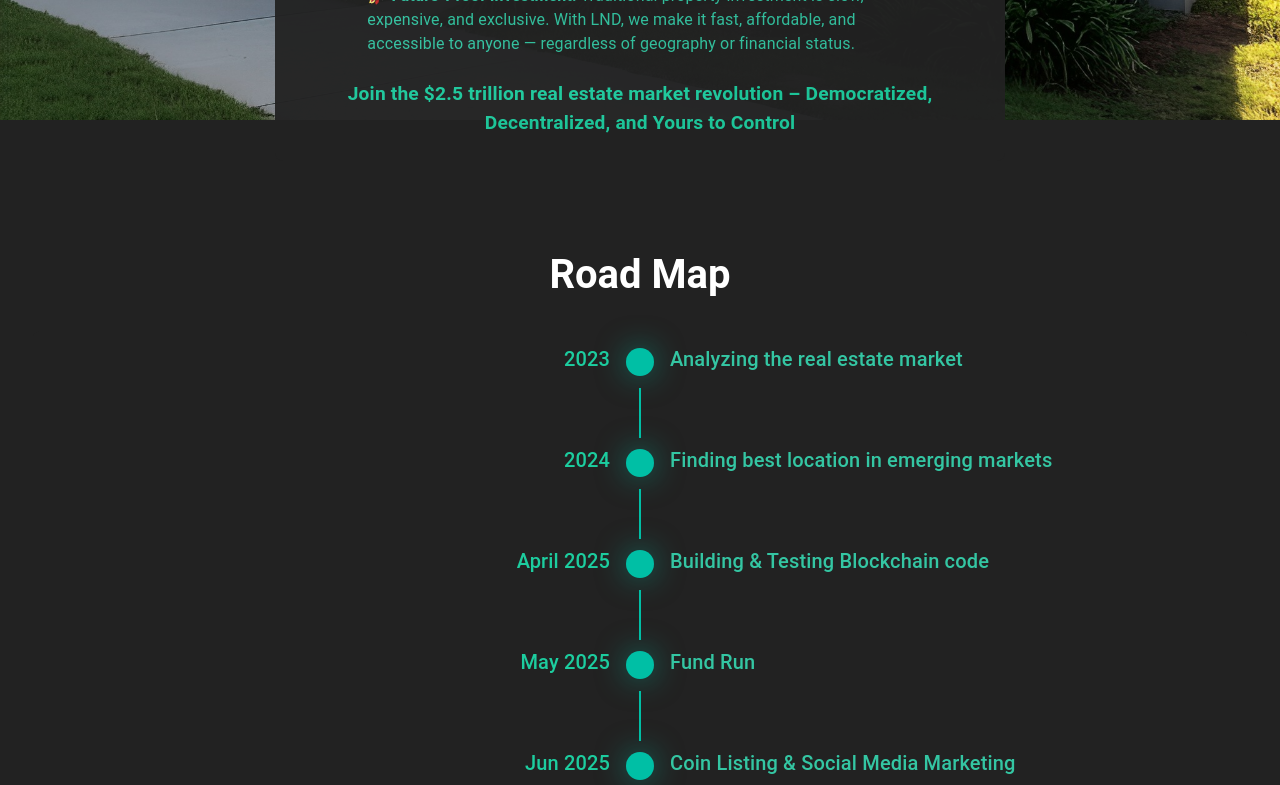
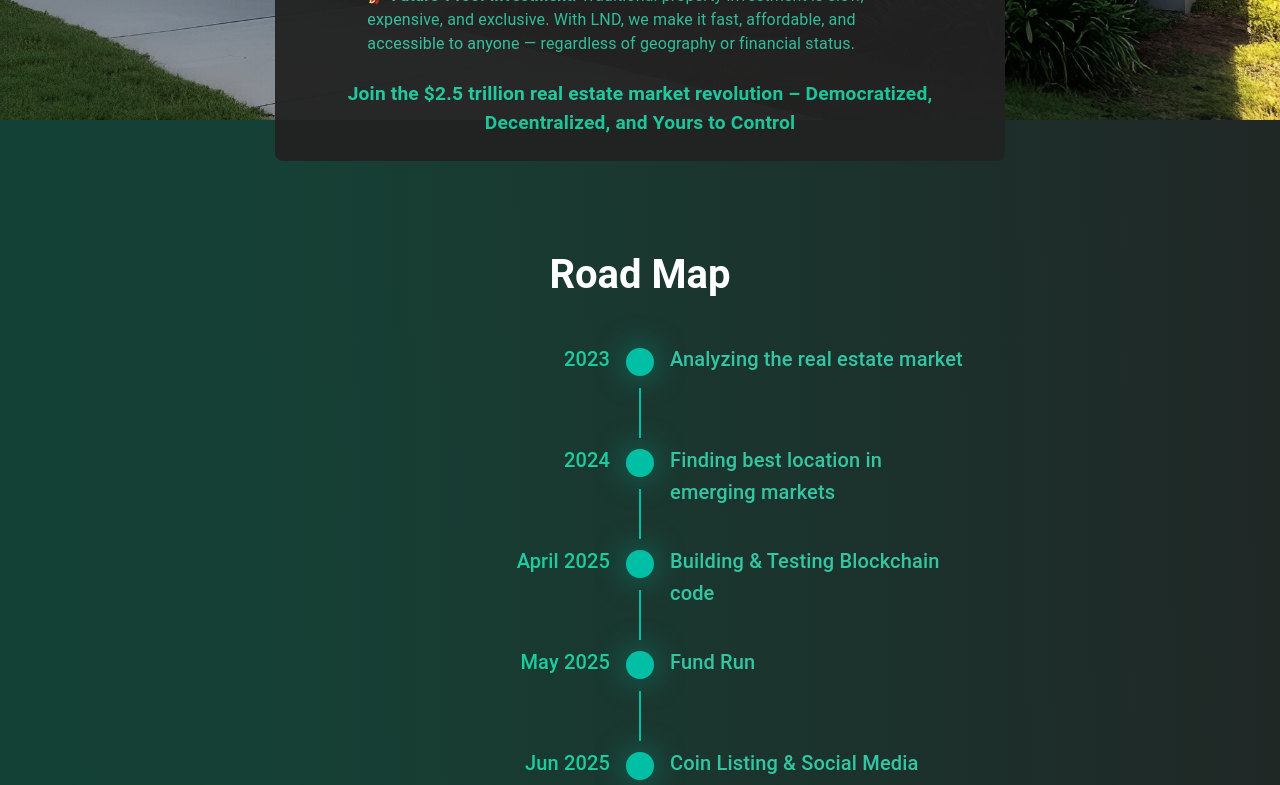
Before and after one commit to ashrafbeshtawi/Landlord, a Next.js app in the folder nextjs/: page / in a window 1280 px wide. Shown: the part 680-1465 px from the top of the page. Built offline with nearby package versions, Linux system fonts and the light colour scheme; some icons are missing.

Commit message:
geadient background

```diff
--- a/nextjs/src/app/globals.css
+++ b/nextjs/src/app/globals.css
@@ -22,3 +22,21 @@
 body {
 
 }
+
+.gradient-background {
+  background: linear-gradient(269deg,#222222,#164035,#0a4335);
+  background-size: 180% 180%;
+  animation: gradient-animation 5s ease infinite;
+}
+
+@keyframes gradient-animation {
+  0% {
+    background-position: 0% 50%;
+  }
+  50% {
+    background-position: 100% 50%;
+  }
+  100% {
+    background-position: 0% 50%;
+  }
+}
--- a/nextjs/src/app/page.tsx
+++ b/nextjs/src/app/page.tsx
@@ -82,10 +82,9 @@ function CustomizedTimeline() {
 
   return (
     <Box sx={{
-      width: '100%',
-      bgcolor: theme.palette.background.default, // Dark background like in your image
       color: theme.palette.primary.main,
-      borderRadius: 2
+      borderRadius: 3,
+      width: { xs: '90%', md: '60%' },
     }}>
 
 
@@ -286,56 +285,6 @@ function CustomizedTimeline() {
 }
 
 
-// A generic section renderer for sections that include image and text.
-const renderSection = (
-  id: string,
-  title: string,
-  description: string,
-  reverse = false
-) => (
-  <Box
-    id={id}
-    sx={{
-      height: '100vh',
-      p: { xs: 2, md: 4 },
-      backgroundColor: '#222222',
-      display: 'flex',
-      flexDirection: { xs: 'column', md: 'row' },
-      alignItems: 'center',
-      justifyContent: 'center',
-    }}
-  >
-    {reverse ? (
-      <>
-        <Box sx={{ flex: 1, p: 2, display: 'flex', justifyContent: 'center' }}>
-          <Image src="/coin.png" alt={title} width={300} height={300} />
-        </Box>
-        <Box sx={{ flex: 1, p: 2 }}>
-          <Typography variant="h3" sx={{ mb: 2 }}>
-            {title}
-          </Typography>
-          <Typography variant="body1" sx={{ lineHeight: 1.6 }}>
-            {description}
-          </Typography>
-        </Box>
-      </>
-    ) : (
-      <>
-        <Box sx={{ flex: 1, p: 2 }}>
-          <Typography variant="h3" sx={{ mb: 2 }}>
-            {title}
-          </Typography>
-          <Typography variant="body1" sx={{ lineHeight: 1.6 }}>
-            {description}
-          </Typography>
-        </Box>
-        <Box sx={{ flex: 1, p: 2, display: 'flex', justifyContent: 'center' }}>
-          <Image src="/coin.png" alt={title} width={300} height={300} />
-        </Box>
-      </>
-    )}
-  </Box>
-);
 
 export default function Home() {
   const [anchorEl, setAnchorEl] = useState<HTMLElement | null>(null);;
@@ -356,7 +305,14 @@ export default function Home() {
 
   return (
     <ThemeProvider theme={theme}>
-      <div style={{ margin: 0, padding: 0 }}>
+      <Box
+        className= 'gradient-background'
+        sx={{
+          minHeight: '100vh',
+          display: 'flex',
+          flexDirection: 'column',
+        }}
+      >
         {/* Fixed Navigation AppBar */}
         <AppBar
           position="fixed"
@@ -430,7 +386,6 @@ export default function Home() {
             backgroundSize: 'cover',
             backgroundPosition: 'center',
             p: { xs: 2, md: 4 },
-            backgroundColor: '#222222',
             display: 'flex',
             flexDirection: 'column',
             alignItems: 'center',
@@ -547,15 +502,11 @@ export default function Home() {
           </Box>
         </Box>
 
-
-
-
         {/* Road Map Section */}
         <Box
           id="roadmap"
           sx={{
             p: { xs: 2, md: 4 },
-            backgroundColor: '#222222',
             display: 'flex',
             flexDirection: 'column',
             alignItems: 'center',
@@ -569,15 +520,11 @@ export default function Home() {
         </Box>
 
 
-        {/* Other Sections */}
+        {/* Tokenomiks */}
         <Box
           id="tokenomiks"
           sx={{
-            backgroundImage: 'url(/house6.png)',
-            backgroundSize: 'cover',
-            backgroundPosition: 'center',
             p: { xs: 2, md: 4 },
-            backgroundColor: '#222222',
             display: 'flex',
             flexDirection: 'column',
             alignItems: 'center',
@@ -666,7 +613,6 @@ export default function Home() {
           id="tokenomiks2"
           sx={{
             p: { xs: 2, md: 4 },
-            backgroundColor: '#222222',
             display: 'flex',
             flexDirection: 'column',
             alignItems: 'center',
@@ -678,7 +624,7 @@ export default function Home() {
           </Typography>
           <Box
             sx={{
-              width: '80%',
+              width: { xs: '90%', md: '60%' },
               bgcolor: theme.palette.background.default,
               color: theme.palette.primary.main,
               borderRadius: 2,
@@ -745,19 +691,32 @@ export default function Home() {
           </Box>
         </Box>
 
-        {renderSection(
-          'whitepaper',
-          'Whitepaper Section',
-          'The whitepaper contains in-depth information. Duis aute irure dolor in reprehenderit.',
-          true
-        )}
-        {renderSection(
-          'team',
-          'Our Team Section',
-          'Meet our team! Excepteur sint occaecat cupidatat non proident.',
-          false
-        )}
-      </div>
+        {/* Whitepaper Section */}
+        <Box
+          id="whitepaper"
+          sx={{
+            p: { xs: 2, md: 4 },
+            display: 'flex',
+            flexDirection: 'column',
+            alignItems: 'center',
+            justifyContent: 'center',
+          }}
+        >
+          <Typography variant="h3" sx={{ mb: 2, marginTop: '100px', color: '#FFFFFF' }}>
+            Whitepaper
+          </Typography>
+          <Typography variant="body1" sx={{ mb: 3, lineHeight: 1.6, color: '#34C6A3', width: { xs: '90%', md: '60%' }, textAlign: 'center' }}>
+            Our comprehensive whitepaper provides in-depth details on the LandLord Coin vision, tokenomics, technical architecture, and roadmap. Explore the full documentation to understand our project’s foundation and future plans.
+          </Typography>
+          <Button
+            variant="contained"
+            sx={{ backgroundColor: theme.palette.primary.main, '&:hover': { backgroundColor: theme.palette.secondary.main } }}
+            onClick={() => window.open('/whitepaper.pdf', '_blank')}
+          >
+            <strong>Download Whitepaper</strong>
+          </Button>
+        </Box>
+      </Box>
     </ThemeProvider>
   );
 }
```
